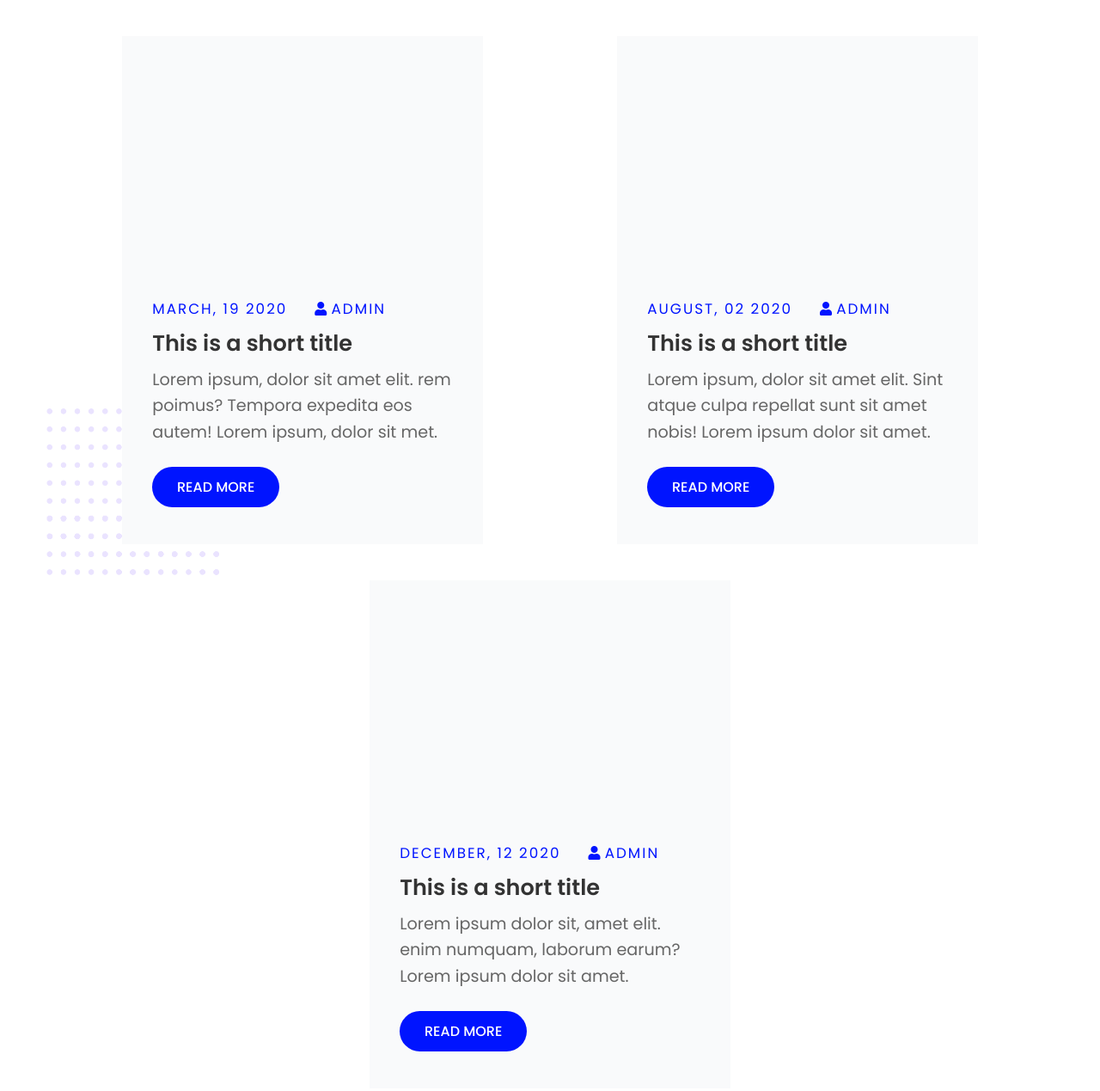
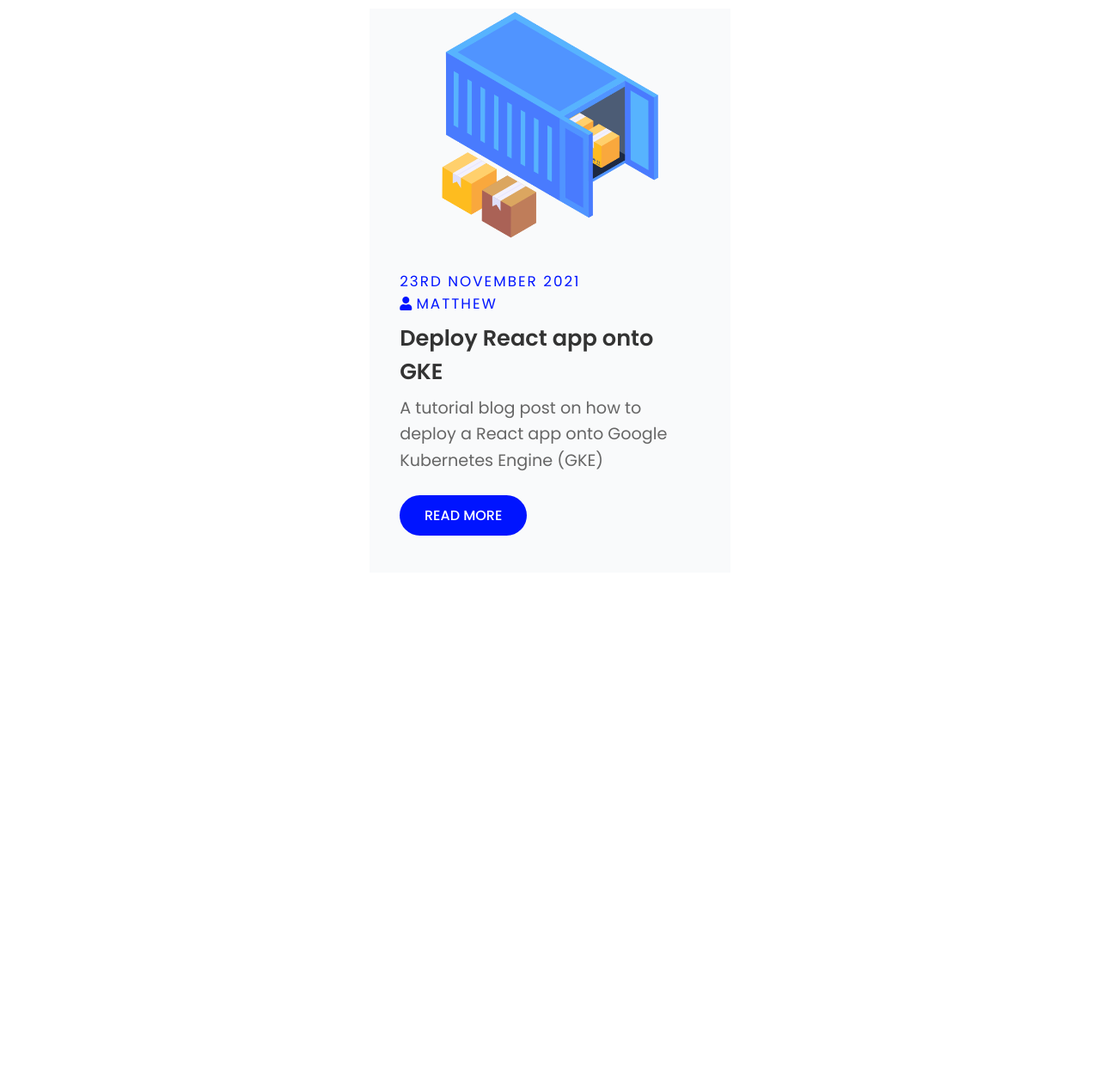
Before and after one commit to MatthewCYLau/MatthewCYLau.github.io, a plain HTML site: page index.html in a window 1280 px wide. Shown: the part 3713-4982 px from the top of the page at 86% size. After the commit the page ends 4512 px from the top, so only its background shows below. Drawn offline with Linux system fonts and the light colour scheme.

Commit message:
feat: updated blog section

```diff
--- a/index.html
+++ b/index.html
@@ -259,79 +259,34 @@
       <section class="blog section">
         <div class="container">
           <div class="section-header">
-            <h3 class="title" data-title="Last News">My blog</h3>
-            <p class="text">
-              Lorem ipsum dolor sit amet consectetur, adipisicing elit. Illo,
-              deserunt?
-            </p>
+            <h3 class="title" data-title="Last News">My blogs</h3>
+            <p class="text">I blog sporadically.</p>
           </div>
 
           <div class="blog-wrapper">
             <div class="blog-wrap">
-              <img
-                src="./img/shapes/points3.png"
-                alt=""
-                class="points points-sq"
-              />
-
               <div class="blog-card">
                 <div class="blog-image">
-                  <img src="./img/blog1.png" alt="" />
+                  <img src="./img/container.png" alt="" />
                 </div>
 
                 <div class="blog-content">
                   <div class="blog-info">
-                    <h5 class="blog-date">March, 19 2020</h5>
-                    <h5 class="blog-user"><i class="fas fa-user"></i>Admin</h5>
+                    <h5 class="blog-date">23rd November 2021</h5>
+                    <h5 class="blog-user">
+                      <i class="fas fa-user"></i>Matthew
+                    </h5>
                   </div>
-                  <h3 class="title-sm">This is a short title</h3>
+                  <h3 class="title-sm">Deploy React app onto GKE</h3>
                   <p class="blog-text">
-                    Lorem ipsum, dolor sit amet elit. rem poimus? Tempora
-                    expedita eos autem! Lorem ipsum, dolor sit met.
+                    A tutorial blog post on how to deploy a React app onto
+                    Google Kubernetes Engine (GKE)
                   </p>
-                  <a href="#" class="btn small">Read more</a>
-                </div>
-              </div>
-            </div>
-
-            <div class="blog-wrap">
-              <div class="blog-card">
-                <div class="blog-image">
-                  <img src="./img/blog2.png" alt="" />
-                </div>
-
-                <div class="blog-content">
-                  <div class="blog-info">
-                    <h5 class="blog-date">August, 02 2020</h5>
-                    <h5 class="blog-user"><i class="fas fa-user"></i>Admin</h5>
-                  </div>
-                  <h3 class="title-sm">This is a short title</h3>
-                  <p class="blog-text">
-                    Lorem ipsum, dolor sit amet elit. Sint atque culpa repellat
-                    sunt sit amet nobis! Lorem ipsum dolor sit amet.
-                  </p>
-                  <a href="#" class="btn small">Read more</a>
-                </div>
-              </div>
-            </div>
-
-            <div class="blog-wrap">
-              <div class="blog-card">
-                <div class="blog-image">
-                  <img src="./img/blog3.png" alt="" />
-                </div>
-
-                <div class="blog-content">
-                  <div class="blog-info">
-                    <h5 class="blog-date">December, 12 2020</h5>
-                    <h5 class="blog-user"><i class="fas fa-user"></i>Admin</h5>
-                  </div>
-                  <h3 class="title-sm">This is a short title</h3>
-                  <p class="blog-text">
-                    Lorem ipsum dolor sit, amet elit. enim numquam, laborum
-                    earum? Lorem ipsum dolor sit amet.
-                  </p>
-                  <a href="#" class="btn small">Read more</a>
+                  <a
+                    href="https://medium.com/credera-engineering/how-to-deploy-a-react-app-onto-google-kubernetes-engine-gke-with-terraform-14595f5116bf"
+                    class="btn small"
+                    >Read more</a
+                  >
                 </div>
               </div>
             </div>
```
Also changed, not shown: img/container.png (added).
